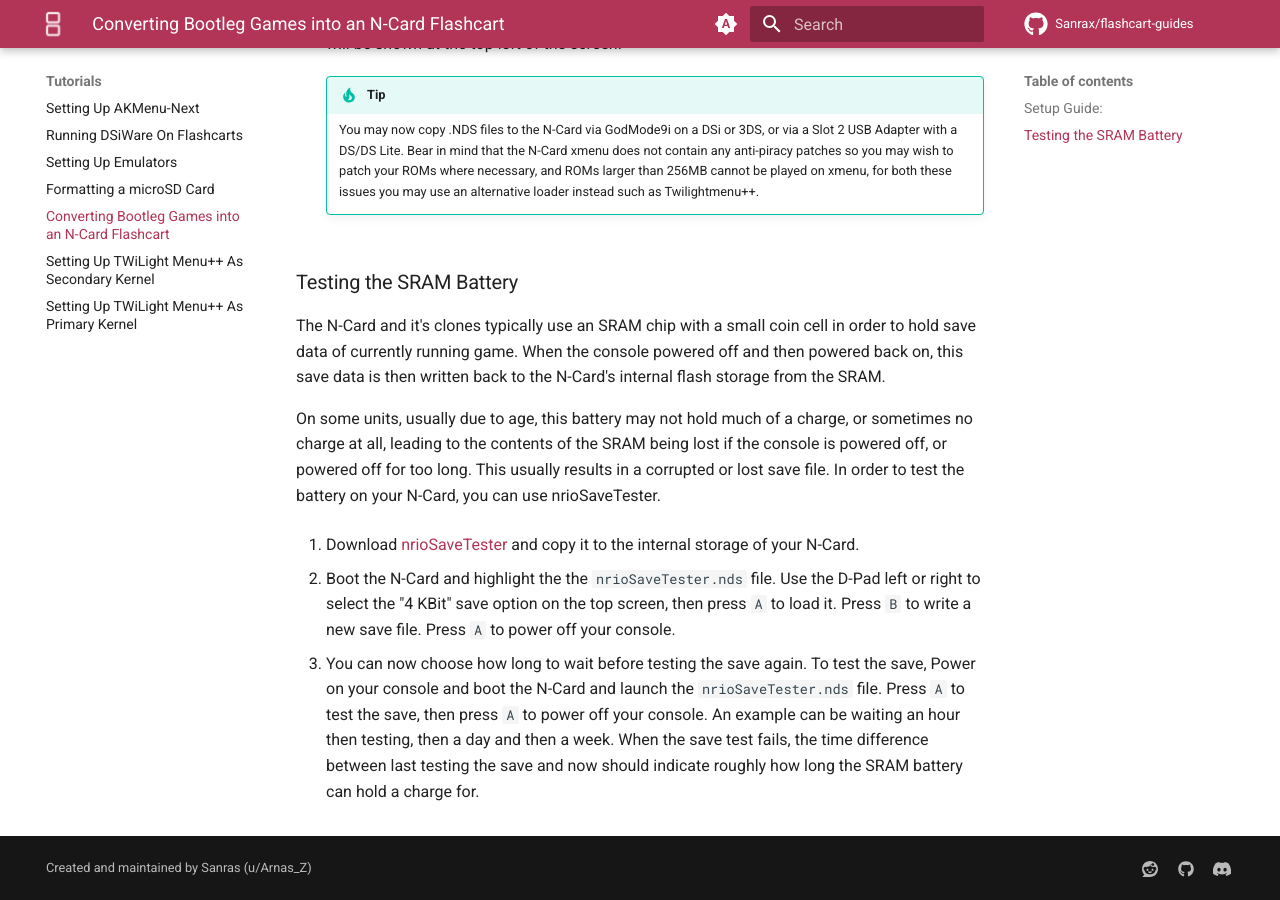
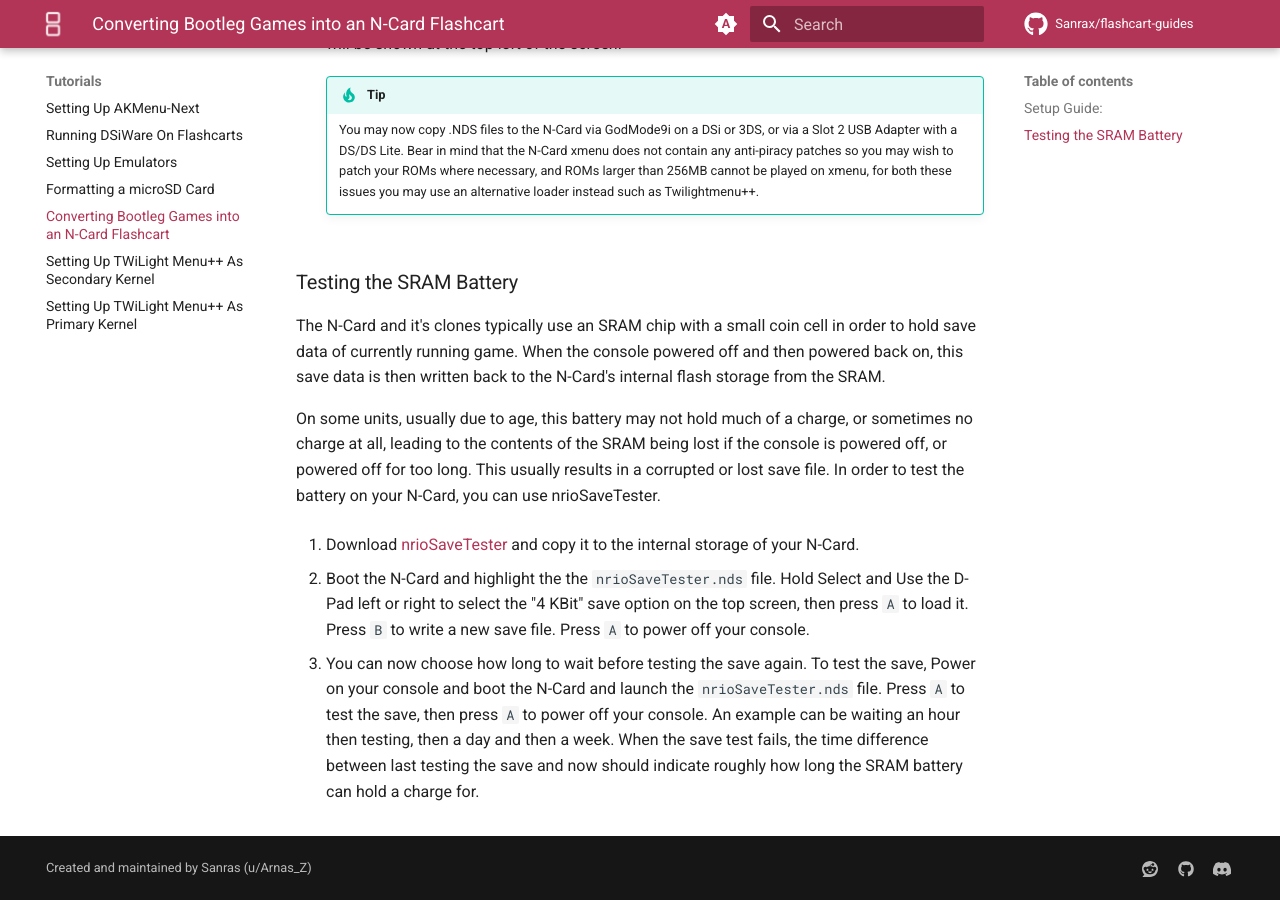
Before and after one commit to Sanrax/flashcart-guides, an MkDocs documentation site: the page built from docs/tutorials/ncard-conversion.md, in a window 1280 px wide and 900 px high, scrolled down 1753 px. Built offline with MkDocs 1.6.1 and Material for MkDocs 9.7.7, drawn with Linux system fonts in a browser that asks for light colours; comment, search, counter and statistics services are not loaded.

Commit message:
Update ncard-conversion.md

```diff
--- a/docs/tutorials/ncard-conversion.md
+++ b/docs/tutorials/ncard-conversion.md
@@ -63,6 +63,6 @@
 
 1. Download [nrioSaveTester](https://github.com/ApacheThunder/nrioSaveTester/releases/download/1.1/nrioSaveTester.nds) and copy it to the internal storage of your N-Card.
 
-1. Boot the N-Card and highlight the the `nrioSaveTester.nds` file. Use the D-Pad left or right to select the "4 KBit" save option on the top screen, then press `A` to load it. Press `B` to write a new save file. Press `A` to power off your console.
+1. Boot the N-Card and highlight the the `nrioSaveTester.nds` file. Hold Select and Use the D-Pad left or right to select the "4 KBit" save option on the top screen, then press `A` to load it. Press `B` to write a new save file. Press `A` to power off your console.
 
 1. You can now choose how long to wait before testing the save again. To test the save, Power on your console and boot the N-Card and launch the `nrioSaveTester.nds` file. Press `A` to test the save, then press `A` to power off your console. An example can be waiting an hour then testing, then a day and then a week. When the save test fails, the time difference between last testing the save and now should indicate roughly how long the SRAM battery can hold a charge for.
```
